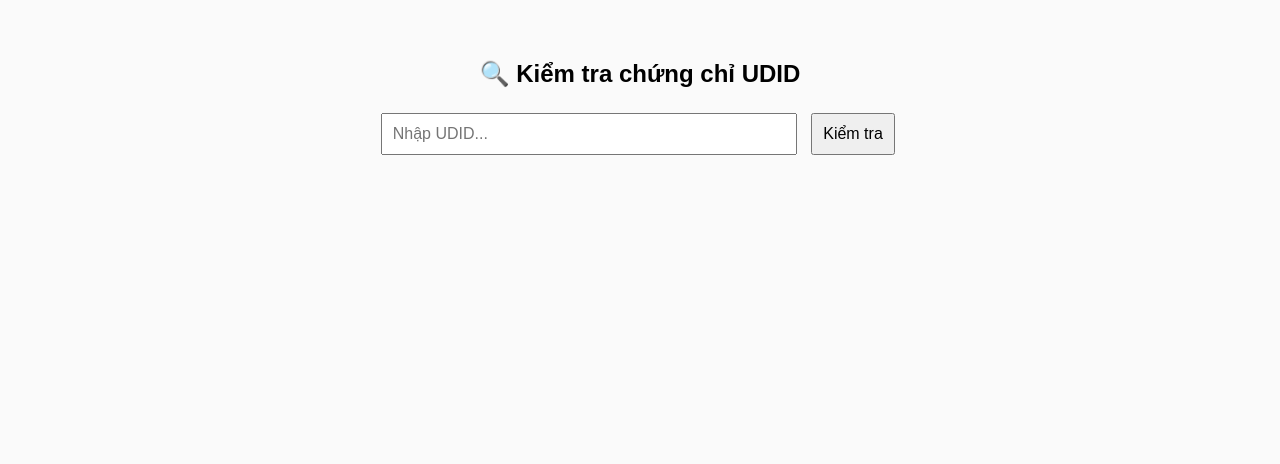
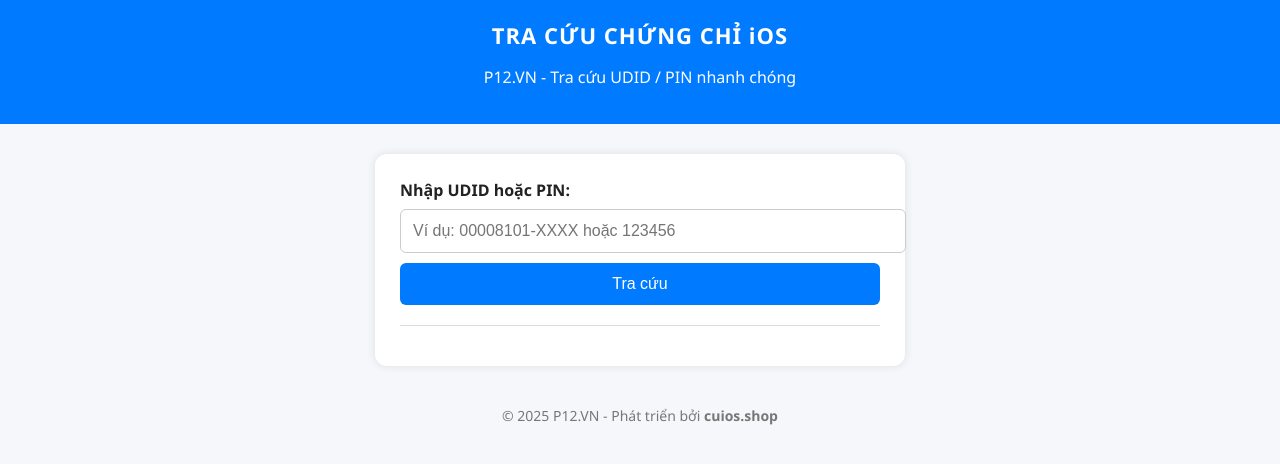
Before and after one commit to Cuongqtx11/Cuios, a plain HTML site: page index.html in a window 1280 px wide. Drawn offline with Linux system fonts and the light colour scheme.

Commit message:
Update index.html

```diff
--- a/index.html
+++ b/index.html
@@ -2,48 +2,145 @@
 <html lang="vi">
 <head>
   <meta charset="UTF-8" />
-<meta name="viewport" content="width=device-width, initial-scale=1.0">
-<title>Kiểm tra chứng chỉ – P12.vn</title>
+  <meta name="viewport" content="width=device-width, initial-scale=1.0" />
+  <title>Tra cứu chứng chỉ iOS - P12.VN</title>
   <style>
-body { font-family: sans-serif; background: #fafafa; text-align: center; margin-top: 60px; }
-input, button { padding: 10px; margin: 5px; font-size: 16px; }
-#result { margin-top: 20px; white-space: pre-line; text-align: left; display: inline-block; }
+    body {
+      font-family: 'Segoe UI', sans-serif;
+      background: #f5f7fa;
+      color: #222;
+      margin: 0;
+      padding: 0;
+    }
+    header {
+      background: #007bff;
+      color: white;
+      padding: 20px;
+      text-align: center;
+    }
+    header h1 {
+      margin: 0;
+      font-size: 22px;
+      letter-spacing: 1px;
+    }
+    main {
+      max-width: 480px;
+      background: white;
+      margin: 30px auto;
+      border-radius: 12px;
+      box-shadow: 0 0 10px rgba(0,0,0,0.1);
+      padding: 25px;
+    }
+    label {
+      font-weight: 600;
+    }
+    input {
+      width: 100%;
+      padding: 12px;
+      border-radius: 6px;
+      border: 1px solid #ccc;
+      margin-top: 8px;
+      margin-bottom: 10px;
+      font-size: 16px;
+    }
+    button {
+      width: 100%;
+      background: #007bff;
+      color: white;
+      padding: 12px;
+      border: none;
+      border-radius: 6px;
+      font-size: 16px;
+      cursor: pointer;
+    }
+    button:hover {
+      background: #0056d2;
+    }
+    .result {
+      margin-top: 20px;
+      border-top: 1px solid #ddd;
+      padding-top: 15px;
+      white-space: pre-line;
+      font-size: 15px;
+      color: #333;
+    }
+    .loading {
+      color: #007bff;
+      font-weight: 500;
+      margin-top: 10px;
+    }
+    footer {
+      text-align: center;
+      margin-top: 40px;
+      color: #777;
+      font-size: 14px;
+    }
   </style>
 </head>
 <body>
-<h2>🔍 Kiểm tra chứng chỉ UDID</h2>
-<input id="udid" placeholder="Nhập UDID..." size="40">
-<button onclick="checkUDID()">Kiểm tra</button>
-<div id="result"></div>
+
+  <header>
+    <h1>TRA CỨU CHỨNG CHỈ iOS</h1>
+    <p>P12.VN - Tra cứu UDID / PIN nhanh chóng</p>
+  </header>
+
+  <main>
+    <label>Nhập UDID hoặc PIN:</label>
+    <input id="query" type="text" placeholder="Ví dụ: 00008101-XXXX hoặc 123456" />
+    <button id="btn">Tra cứu</button>
+    <div id="status" class="loading"></div>
+    <div id="result" class="result"></div>
+  </main>
+
+  <footer>
+    © 2025 P12.VN - Phát triển bởi <b>cuios.shop</b>
+  </footer>
 
   <script>
-const API_BASE = "https://bot.p12.vn:5050";
+    const API_BASE = "https://api.p12.vn"; // Flask API thực tế
 
-async function checkUDID(){
-  const udid = document.getElementById("udid").value.trim();
-  if(!udid){ alert("Vui lòng nhập UDID"); return; }
+    document.getElementById("btn").onclick = async () => {
+      const query = document.getElementById("query").value.trim();
+      const status = document.getElementById("status");
+      const result = document.getElementById("result");
+      if (!query) return alert("⚠️ Vui lòng nhập UDID hoặc PIN.");
 
-  document.getElementById("result").innerText = "⏳ Đang kiểm tra...";
-  try{
-    const res = await fetch(`${API_BASE}/check_udid`, {
+      status.innerText = "⏳ Đang gửi yêu cầu...";
+      result.innerText = "";
+
+      try {
+        const res = await fetch(`${API_BASE}/api/check`, {
           method: "POST",
-      headers: {"Content-Type":"application/json"},
-      body: JSON.stringify({udid})
+          headers: { "Content-Type": "application/json" },
+          body: JSON.stringify({ query })
         });
         const data = await res.json();
-    if(data.error){ document.getElementById("result").innerText = "❌ " + data.error; return; }
-    document.getElementById("result").innerText =
-      `📝 Thông tin đơn hàng:\n\n` +
-      `🔎 PIN: ${data.pin}\n` +
-      `📱 UDID: ${data.udid}\n` +
-      `⏰ Thời hạn: ${data.remain_time}\n` +
-      `📆 Ngày mua: ${data.ngay_mua}\n` +
-      `📆 Bảo hành đến: ${data.bao_hanh}\n` +
-      `📌 Trạng thái: ${data.trang_thai}`;
-  }catch(e){
-    document.getElementById("result").innerText = "❌ Lỗi khi kết nối server.";
+        if (!data.ok) {
+          status.innerText = "❌ Không tìm thấy đơn hàng.";
+          return;
         }
+
+        const jobId = data.job_id;
+        status.innerText = "⏳ Đang xử lý dữ liệu...";
+
+        for (let i = 0; i < 30; i++) {
+          const r2 = await fetch(`${API_BASE}/api/result/${jobId}`);
+          const d2 = await r2.json();
+          if (d2.ok) {
+            status.innerText = "✅ Kết quả tra cứu:";
+            result.innerText = d2.result;
+            return;
           }
+          await new Promise(r => setTimeout(r, 2000));
+        }
+
+        status.innerText = "⚠️ Hết thời gian chờ phản hồi (timeout).";
+
+      } catch (err) {
+        status.innerText = "⚠️ Lỗi kết nối: " + err;
+      }
+    };
   </script>
+
 </body>
 </html>
```
Lines whose indentation alone changed are shown as unchanged.
